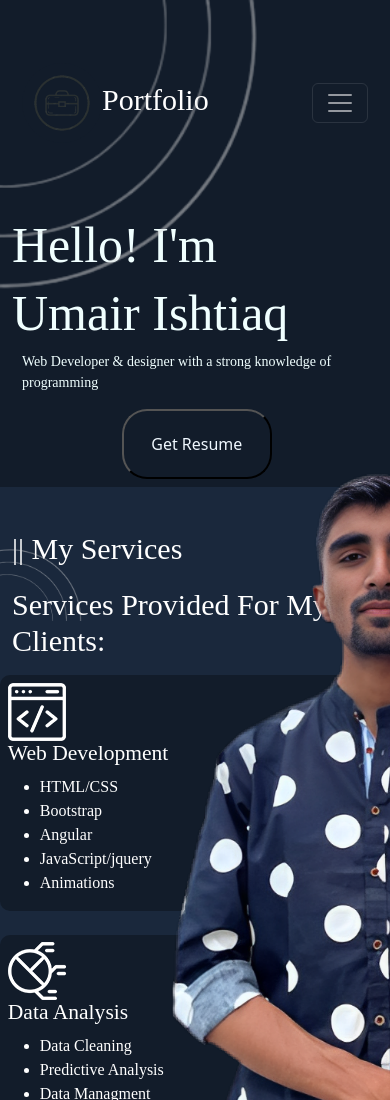
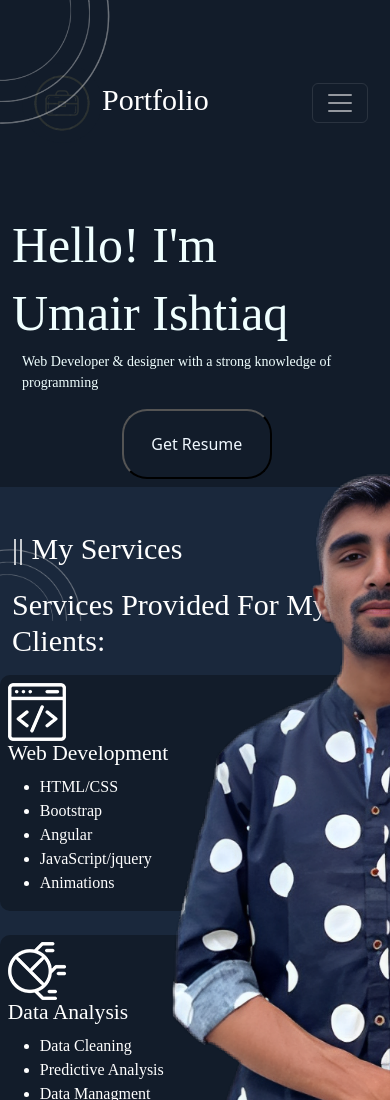
Before and after one commit to Umair-Ishtiaq/Umair-Ishtiaq, a plain HTML site: page index.html in a window 390 px wide. Shown: the top 1100 px of the page. Drawn offline with nearby package versions, Linux system fonts and the light colour scheme.

Commit message:
Update style.css

```diff
--- a/style.css
+++ b/style.css
@@ -254,12 +254,19 @@ body{
     .div3h {
       font-size: 60px;
     }
+    #ringup{
+        height: 20%;
+    }
   }
 
   @media (max-width: 576px) {
     .div1h {
       font-size: 50px;
     }
+    #ringup{
+        height: 15%;
+    }
+
     #div1p {
       font-size: 14px;
     }
```
